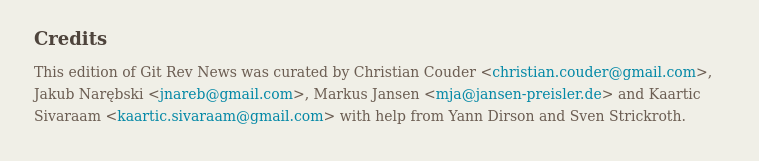
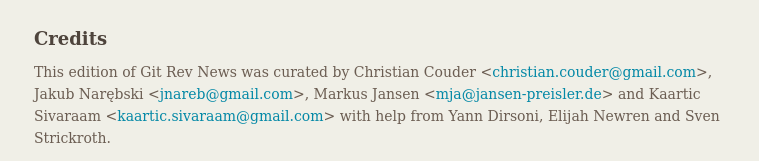
Before and after one commit to git/git.github.io, a Jekyll site: the page built from rev_news/drafts/edition-74.md, in a window 1280 px wide and 900 px high, scrolled down 3282 px. Shown: the part 736-897 px from the top of the window, without its empty margins (375-1134 px from the left). Built offline with Jekyll 4.4.1, drawn with Linux system fonts in a browser that asks for light colours.

Commit message:
rn-74: add Elijah among the helpers

```diff
--- a/rev_news/drafts/edition-74.md
+++ b/rev_news/drafts/edition-74.md
@@ -295,4 +295,4 @@
 Jakub Narębski &lt;<jnareb@gmail.com>&gt;,
 Markus Jansen &lt;<mja@jansen-preisler.de>&gt; and
 Kaartic Sivaraam &lt;<kaartic.sivaraam@gmail.com>&gt;
-with help from Yann Dirson and Sven Strickroth.
+with help from Yann Dirsoni, Elijah Newren and Sven Strickroth.
```
